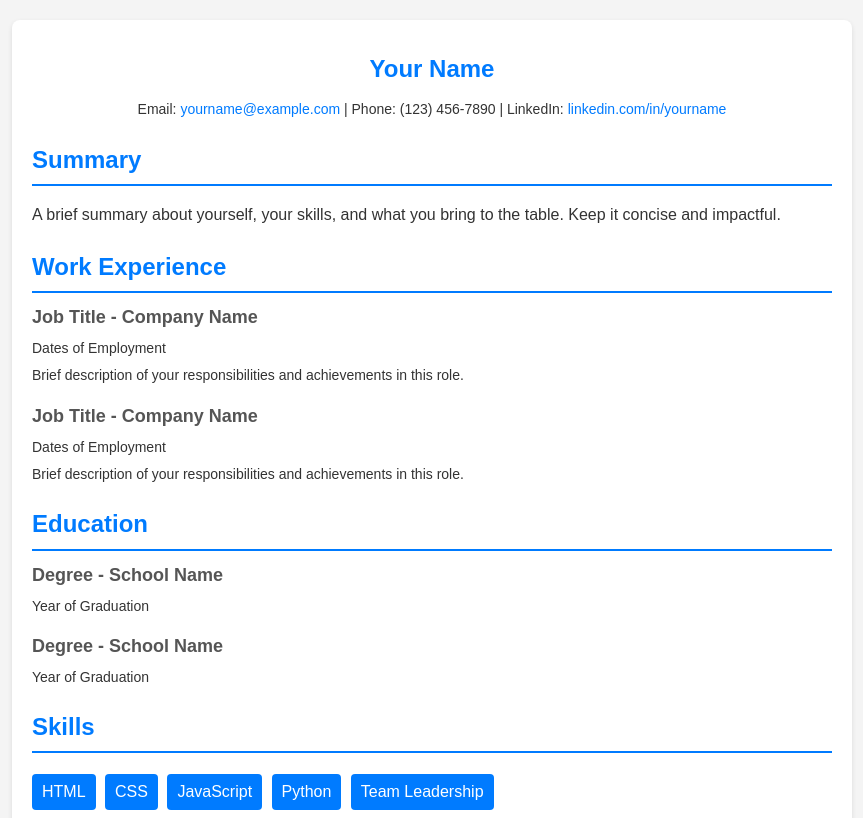
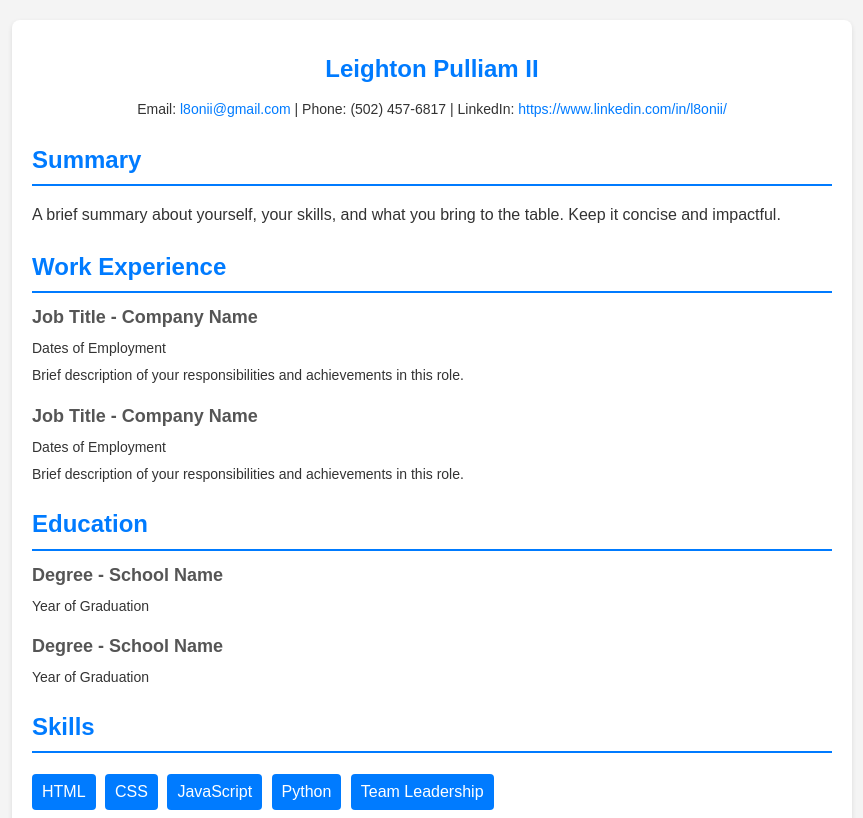
Before and after one commit to L8onii/l8onii.github.io, a plain HTML site: page index.html in a window 1280 px wide. Shown: the top 818 px of the page, without its empty margins (208-1071 px from the left). Drawn offline with Linux system fonts and the light colour scheme.

Commit message:
h1 updated

```diff
--- a/index.html
+++ b/index.html
@@ -78,14 +78,14 @@
 <body>
     <main class="container">
         <section class="header">
-                <h1>Your Name</h1>
+            <h1>Leighton Pulliam II</h1>
             <p class="contact">
                 Email:
-                    <a href="mailto:yourname@example.com"
-                        >yourname@example.com</a
+                <a href="l8onii@gmail.com"
+                    >l8onii@gmail.com</a
                 >
-                    | Phone: (123) 456-7890 | LinkedIn:
-                    <a href="#">linkedin.com/in/yourname</a>
+                | Phone: (502) 457-6817 | LinkedIn:
+                <a href="#">https://www.linkedin.com/in/l8onii/</a>
             </p>
         </section>
         <section class="section">
```
Lines whose indentation alone changed are shown as unchanged.
